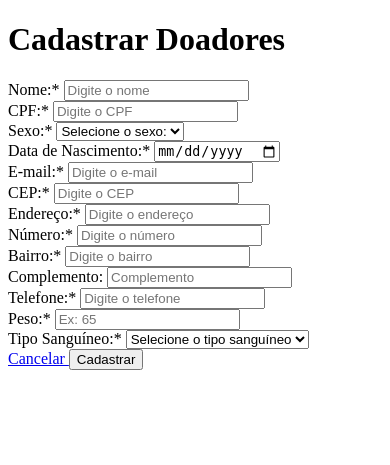
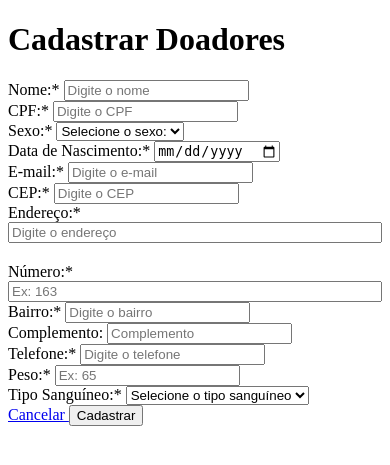
Before and after one commit to AdryanTroiano/ProjetoBS, a PHP site: page /app/views/doadores/create.php in a window 390 px wide. Shown: the top 465 px of the page. Run offline with PHP 8.4, Linux system fonts and the light colour scheme; the template is opened without the code that fills it, so the values that code supplies are empty.

Commit message:
melhorias

```diff
--- a/sistemabs/app/views/doadores/create.php
+++ b/sistemabs/app/views/doadores/create.php
@@ -164,42 +164,39 @@
                     </div>
 
 
-                    <div class="column">
+                    <div class="row" style="display: flex; gap: 20px; margin-bottom: 20px; width: 100%;">
 
+                    <!-- Endereço assume a maior parte da linha -->
+                    <div class="column" style="flex: 3.5;">
                         <label for="endereco">
                             Endereço:<span class="required">*</span>
                         </label>
-
                         <input
                             type="text"
                             name="endereco"
                             id="endereco"
                             placeholder="Digite o endereço"
                             required
+                            style="width: 100% !important; box-sizing: border-box;"
                         >
-
                     </div>
 
                 </div>
 
 
-                <!-- NÚMERO / BAIRRO / COMPLEMENTO -->
-                <div class="row">
-
-                    <div class="column">
-
+                <!-- Número fica bem pequenininho e compacto ao lado -->
+                    <div class="column" style="flex: 0.8;">
                         <label for="numero">
                             Número:<span class="required">*</span>
                         </label>
-
                         <input
                             type="text"
                             name="numero"
                             id="numero"
-                            placeholder="Digite o número"
+                            placeholder="Ex: 163"
                             required
+                            style="width: 100% !important; box-sizing: border-box;"
                         >
-
                     </div>
 
 
```
Also changed, not shown: sistemabs/public/css/style.css (+60 -0 lines).
